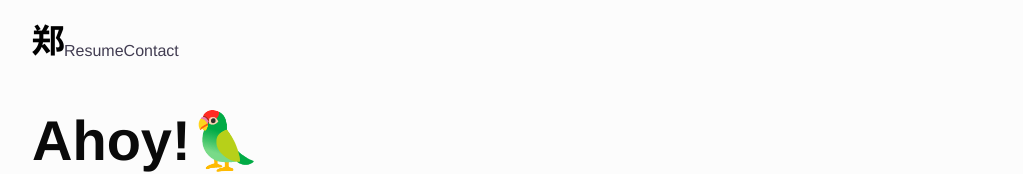
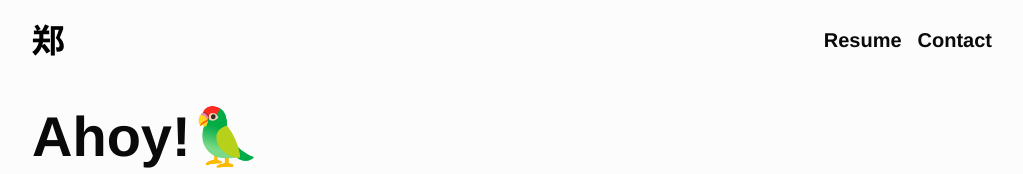
Before and after one commit to zhengkyl/website, a Next.js app: page / in a window 1280 px wide. Shown: the top 174 px of the page, without its empty margins (128-1151 px from the left). Built offline with nearby package versions, Linux system fonts and the light colour scheme.

Commit message:
navbar + styles

```diff
--- a/components/baseLayout.js
+++ b/components/baseLayout.js
@@ -7,6 +7,7 @@ export default function BaseLayout({ children }) {
       <Head>
         <title>Kyle Zheng</title>
         {/* <link rel="icon" href="/favicon.ico" /> */}
+        {/* realfavicongenerator.net */}
         <link rel="icon" type="image/png" sizes="32x32" href="/favicon-32x32.png" />
         <link rel="icon" type="image/png" sizes="16x16" href="/favicon-16x16.png" />
         <link rel="apple-touch-icon" sizes="180x180" href="/apple-touch-icon.png" />
--- a/components/navbar.js
+++ b/components/navbar.js
@@ -1,9 +1,28 @@
 import { Container, BigTitle, SectionTitle } from "../components/basic";
 import Image from "next/image";
+import { jsx } from "@emotion/react";
+import styled from '@emotion/styled'
+
+const NavContainer = styled(Container.withComponent("nav"))`
+  display:flex;
+  flex-direction:row;
+  justify-content:space-between;
+  align-items:center;
+`
+
+const AnchorLink = styled.a`
+  color:${props=>props.theme.colors.title};
+  font-size:125%;
+  font-weight:600;
+  padding:8px;
+  &:last-child {
+    margin-right:-8px;
+  }
+`
 
 export default function Navbar() {
   return (
-    <Container>
+    <NavContainer>
       <Image
         src="/images/zheng512.png"
         alt="Home"
@@ -11,8 +30,10 @@ export default function Navbar() {
         height={32}
         layout="fixed"
       />
-      <a href="resume">Resume</a>
-      <a href="contact">Contact</a>
-    </Container>
-  )
+      <div>
+        <AnchorLink href="resume">Resume</AnchorLink>
+        <AnchorLink href="contact">Contact</AnchorLink>
+      </div>
+    </NavContainer>
+  );
 }
--- a/pages/_app.js
+++ b/pages/_app.js
@@ -1,9 +1,12 @@
-import globalStyles from "../styles/global";
+import globalStyles, { theme } from "../styles/global";
+import { ThemeProvider } from "@emotion/react";
 
 const App = ({ Component, pageProps }) => (
   <>
     {globalStyles}
-    <Component {...pageProps} />
+    <ThemeProvider theme={theme}>
+      <Component {...pageProps} />
+    </ThemeProvider>
   </>
 );
 
--- a/styles/global.js
+++ b/styles/global.js
@@ -1,9 +1,15 @@
-import { css, Global } from '@emotion/react'
+import { css, Global,  } from '@emotion/react'
 
-const breakpoints = [600, 960, 1200]
+export const theme = {
+  colors: {
+    title: '#0a0a0a',
+    text:'#423d52',
+    background:'#FCFCFC',
+  },
+  breakpoints: [600, 960, 1200]
+}
 
-//breakpointMediaquery
-export const bpMq = breakpoints.map(bp=>`@media (min-width: ${bp}px)`)
+export const bpMq = theme.breakpoints.map(bp=>`@media (min-width: ${bp}px)`)
 
 const globalStyles = (
   <Global
@@ -23,32 +29,32 @@ const globalStyles = (
       }
       html {
         font-family: "Avenir Next", "Helvetica Neue", "Segoe UI", Helvetica, Arial, sans-serif;
-        background-color: #FCFCFC;
-        color:#423d52;
+        background-color: ${theme.colors.background};
+        color:${theme.colors.text};
       }
       h1 {
         font-size: 200%;
-        color:#0a0a0a
+        color:${theme.colors.title};
       }
       h2 {
         font-size: 175%;
-        color:#111111
+        color:${theme.colors.title};
       }
       h3 {
         font-size: 150%;
-        color:#111111
+        color:${theme.colors.title};
       }
       h4 {
         font-size: 150%;
-        color:#111111
+        color:${theme.colors.title};
       }
       h5 {
         font-size: 125%;
-        color:#111111
+        color:${theme.colors.title};
       }
       h6 {
         font-size: 125%;
-        color:#111111
+        color:${theme.colors.title};
       }
       ${bpMq[0]} {
         h1 {
```
Lines whose indentation alone changed are shown as unchanged.
